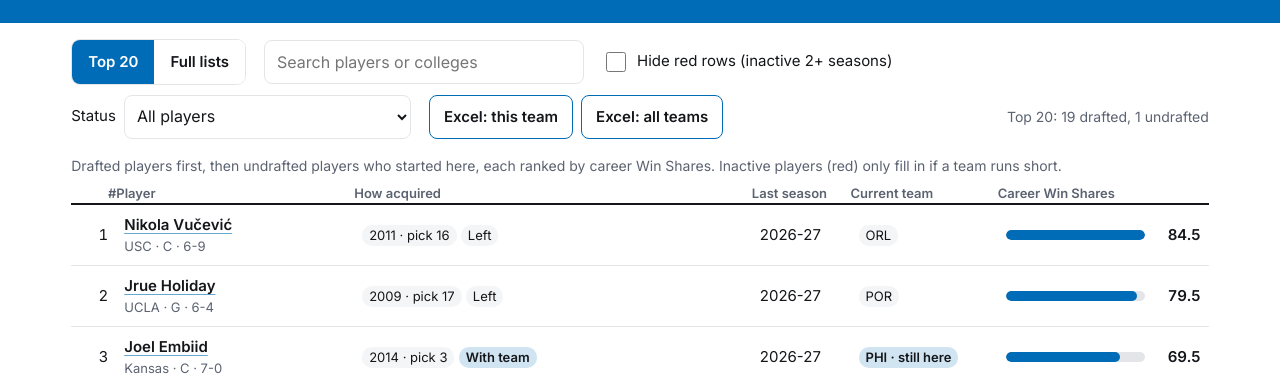
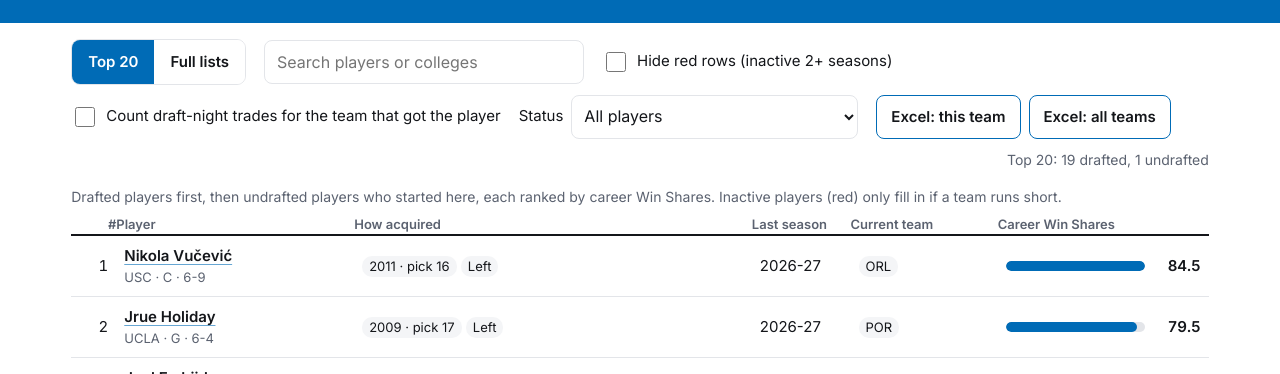
Before and after one commit to dbar2002/NBA-Draftee-Finder, a plain HTML site: page docs/index.html in a window 1280 px wide. Shown: the part 414-788 px from the top of the page. Drawn offline with nearby package versions, Linux system fonts and the light colour scheme.

Commit message:
Add option to count draft-night trades for the team that got the player
- New checkbox merges players traded in before their debut into each team's
  Top 20 and full list, tagged with the team that drafted them
- Players traded away before their debut drop off, since they count for the
  team that got them (e.g. Gary Trent Jr. lists under Portland with Lillard)

```diff
--- a/docs/index.html
+++ b/docs/index.html
@@ -127,6 +127,7 @@ footer{color:var(--mute);font-size:13px;padding:20px 0 32px;border-top:1px solid
   </div>
   <input type="search" id="q" placeholder="Search players or colleges" aria-label="Search players or colleges">
   <label><input type="checkbox" id="hideold"> Hide red rows (inactive 2+ seasons)</label>
+  <label><input type="checkbox" id="addin"> Count draft-night trades for the team that got the player</label>
   <label for="status">Status
    <select id="status">
     <option value="all">All players</option>
@@ -191,10 +192,10 @@ const codes = Object.keys(T);
 let team = "PHI", sortK = 8, sortDir = "desc", view = "top";
 
 function load(){
-  try{ const s = JSON.parse(localStorage.getItem("ndf") || "{}"); if(T[s.team]) team = s.team; if(s.view === "all") view = "all"; $("hideold").checked = !!s.hideold; if(ST[s.status] || s.status === "in") $("status").value = s.status; }catch(e){}
+  try{ const s = JSON.parse(localStorage.getItem("ndf") || "{}"); if(T[s.team]) team = s.team; if(s.view === "all") view = "all"; $("hideold").checked = !!s.hideold; $("addin").checked = !!s.addin; if(ST[s.status] || s.status === "in") $("status").value = s.status; }catch(e){}
   const h = location.hash.slice(1).toUpperCase(); if(T[h]) team = h;
 }
-function save(){ try{ localStorage.setItem("ndf", JSON.stringify({team, view, hideold:$("hideold").checked, status:$("status").value})); }catch(e){} }
+function save(){ try{ localStorage.setItem("ndf", JSON.stringify({team, view, hideold:$("hideold").checked, addin:$("addin").checked, status:$("status").value})); }catch(e){} }
 
 $("picker").innerHTML = codes.map(c => `<button type="button" id="t-${c}" data-t="${c}" title="${T[c][0]}" aria-pressed="false">${c}</button>`).join("");
 
@@ -215,11 +216,15 @@ const statusText = r => r[13] ? `Traded here before debut (drafted by ${r[13]})`
 // One team's lists with the current filters. Top 20 = drafted active, undrafted active, then inactive.
 function build(tc){
   const q = $("q").value.trim().toLowerCase(), st = $("status").value;
-  const keep = r => (!$("hideold").checked || !isOld(r)) && (st === "all" || st === "in" || r[9] === st) && (!q || (r[0]+" "+(r[3]||"")).toLowerCase().includes(q));
+  // Players drafted elsewhere whose rights came to this team before their debut (r[13] = drafting team).
+  // On the receiving team, "still with team" means still with this team.
+  const traded = codes.flatMap(c => (DATA[c] || []).filter(r => r[9] === "t" && r[10] === tc)
+    .map(r => { const x = r.slice(); x[13] = c; x[7] = r[6] === tc ? "Yes" : "No"; return x; }));
+  const statusOf = r => r[13] ? "in" : r[9];
+  const keep = r => (!$("hideold").checked || !isOld(r)) && (st === "all" || statusOf(r) === st) && (!q || (r[0]+" "+(r[3]||"")).toLowerCase().includes(q));
   const incoming = st === "in";
-  const all = incoming
-    ? codes.flatMap(c => (DATA[c] || []).filter(r => r[9] === "t" && r[10] === tc).map(r => { const x = r.slice(); x[13] = c; return x; }))
-    : (DATA[tc] || []);
+  const credit = $("addin").checked;   // count pre-debut trades for the team that got the player
+  const all = incoming ? traded : (DATA[tc] || []).filter(r => !(credit && r[9] === "t")).concat(credit ? traded : []);
   const und = incoming ? [] : (UND[tc] || []);
   const byWs = (a,b) => (b[8]||0) - (a[8]||0);
   const D0 = all.map(r => ["d", r]), U0 = und.map(r => ["u", r]);
@@ -320,7 +325,7 @@ document.querySelectorAll("th button").forEach(b => b.addEventListener("click",
 }));
 $("v-top").addEventListener("click", () => { view = "top"; render(); });
 $("v-all").addEventListener("click", () => { view = "all"; render(); });
-["q","hideold","status"].forEach(id => $(id).addEventListener("input", render));
+["q","hideold","addin","status"].forEach(id => $(id).addEventListener("input", render));
 
 // ---- Excel export (SheetJS). In claude.ai the file goes through the downloads capability;
 // opened as a local file it downloads directly.
```
Also changed, not shown: nba_app_template.html (+12 -7 lines).
